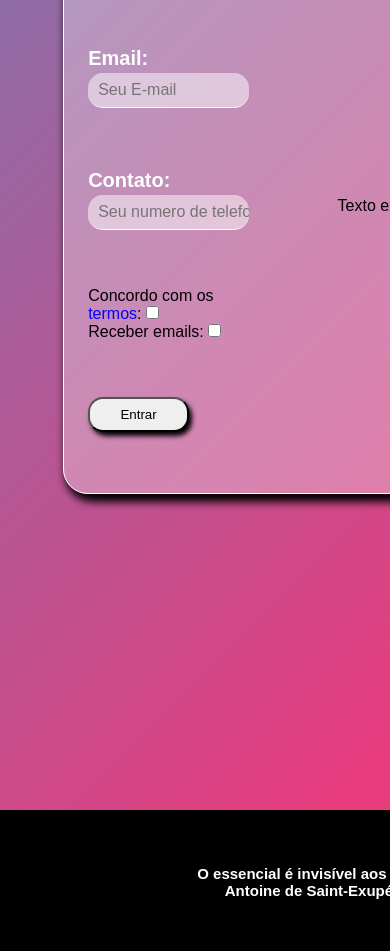
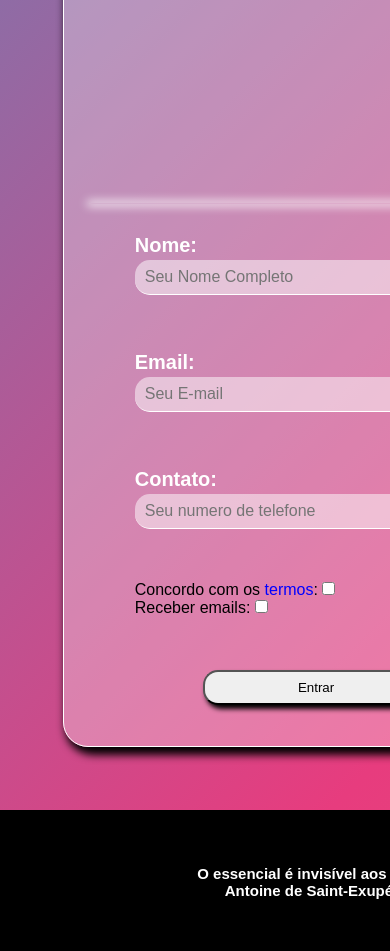
Before and after one commit to Bruhkamargo/IncorUpdate, a React (Vite) app: page / in a window 390 px wide. Shown: the part 660-1611 px from the top of the page. Built offline with nearby package versions, Linux system fonts and the light colour scheme; no server answers.

Commit message:
Responsividade

```diff
--- a/src/Pages/App/App.css
+++ b/src/Pages/App/App.css
@@ -156,7 +156,7 @@ nav ul li a {
   border: none;
   border-bottom: 1px solid;
 }
-
+/*
 footer {
 
   background-color: black;
@@ -196,4 +196,4 @@ footer p {
 
 .Tec {
   color: rgb(0 74 173);
-}
+}*/
--- a/src/Pages/Home/Home.css
+++ b/src/Pages/Home/Home.css
@@ -43,13 +43,16 @@ nav ul li a {
     0% {
         background-position: 0% 50%;
     }
+
     50% {
         background-position: 100% 50%;
     }
+
     100% {
         background-position: 0% 50%;
     }
 }
+
 .Login {
     display: flex;
     height: 50%;
@@ -74,6 +77,7 @@ nav ul li a {
 .SpanInput {
     width: 80%;
 }
+
 .SpanInput p {
     line-height: 30px;
     font-weight: bold;
@@ -92,6 +96,7 @@ nav ul li a {
     color: blue;
     cursor: pointer;
 }
+
 .LinkTermos:hover {
     text-decoration: underline;
 }
@@ -111,12 +116,21 @@ nav ul li a {
 .LinkButton {
     width: 50%;
     height: 35px;
-    border-radius: 15px;}
+    border-radius: 15px;
+}
+
 .EntraButton {
     width: 100%;
     height: 35px;
     border-radius: 15px;
     box-shadow: 3px 4px 5px black;
+}
+
+.LoginRight {
+    display: flex;
+    flex-direction: column;
+    height: 100%;
+    justify-content: center;
 }
 
 footer {
@@ -139,7 +153,7 @@ footer {
 .social {
     display: flex;
     justify-content: space-around;
-    width: 20%;
+    width: 30%;
 }
 
 .social a i {
@@ -159,3 +173,35 @@ footer p {
 .Tec {
     color: rgb(0 74 173);
 }
+
+.Separator {
+    display: flex;
+    width: 2px;
+    height: 90%;
+    background-color: rgba(255, 255, 255, 0.3);
+    box-shadow: 0px 0px 10px 2px white;
+}
+
+/*Responsividade*/
+
+@media screen and (max-width: 1000px) {
+    .Login {
+        flex-direction: column-reverse;
+        height: 90%;
+    }
+
+    .Separator {
+        width: 90%;
+        height: 2px;
+    }
+
+    .LoginLeft {
+        width: 90%;
+        align-items: center;
+        padding-bottom: 15px;
+    }
+
+    .social {
+        width: 90%;
+    }
+}
--- a/src/Pages/Home/Home.jsx
+++ b/src/Pages/Home/Home.jsx
@@ -102,6 +102,7 @@ export default () => {
                             <button className='EntraButton' >Entrar</button>
                         </Link>
                     </span>
+                    <span className='Separator'></span>
                     <span className='LoginRight'>
                         <h2>Título</h2>
                         <p>Texto explicativo da proposta</p>
--- a/src/Pages/Presentation/Presentation.css
+++ b/src/Pages/Presentation/Presentation.css
@@ -1,5 +1,4 @@
 #Presentation {
-    /* background-image: url(./LogoNome.png); */
     background-repeat: no-repeat;
     display: flex;
     height: 100%;
@@ -23,12 +22,14 @@
 .LoginPresentation span {
     width: 60%;
 }
+
 .LoginPresentation span p {
     font-weight: bold;
 }
 
 .InputPresentation {
-    border:none;
+    background-color: transparent;
+    border: none;
     border-bottom: 1px solid;
     width: 90%;
     height: 25px;
@@ -56,6 +57,7 @@
     justify-content: space-evenly;
     backdrop-filter: blur(10px);
 }
+
 /*ToolTip do Grafico*/
 .custom-tooltip {
     /* background-image: url(./Logo.png); */
@@ -81,3 +83,20 @@
     color: black;
     text-shadow: 1px 2px 3px rgb(255, 220, 220);
 }
+
+
+/*Responsividade*/
+
+@media screen and (max-width: 1000px) {
+    #Presentation {
+        background-position: center;
+    }
+
+    .LoginPresentation {
+        width: 90%;
+    }
+
+    .DivGrafico {
+        width: 95%;
+    }
+}
```
Lines whose indentation alone changed are shown as unchanged.
